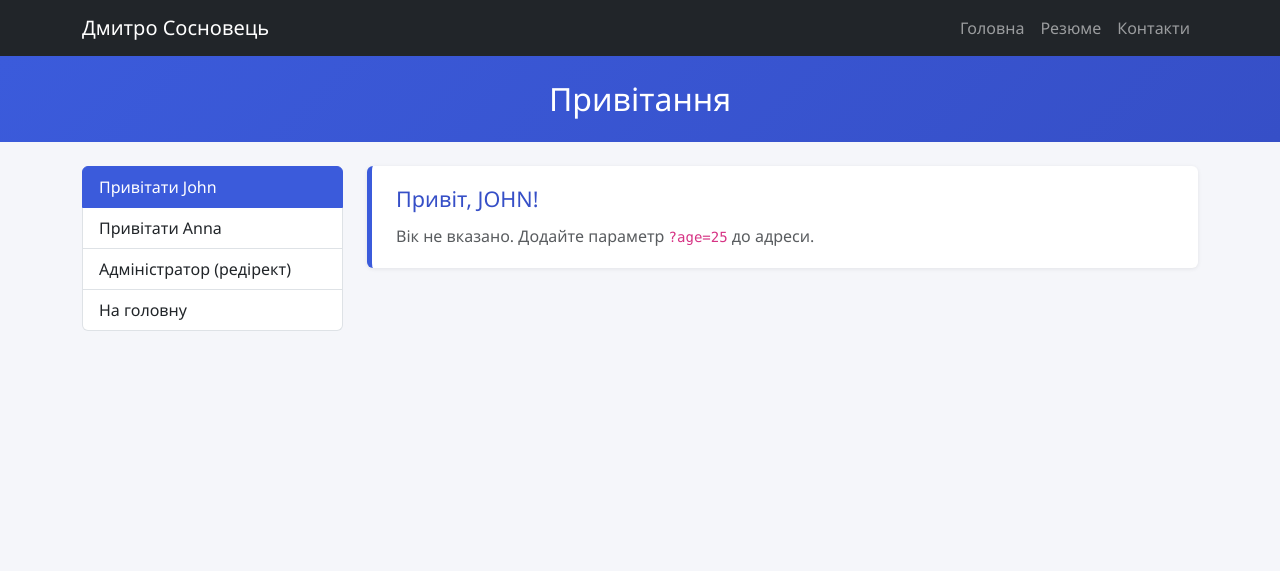
After one commit to dmytrososnovets24-glitch/flask-app-lab, a Flask app: page /users/hi/John in a window 1280 px wide. The commit adds this page. Shown: the top 571 px of the page. Run offline with Flask 3, Linux system fonts and the light colour scheme.

Commit message:
Add users blueprint with greetings and redirect

```diff
--- a/app/__init__.py
+++ b/app/__init__.py
@@ -4,3 +4,6 @@ app = Flask(__name__)
 app.config.from_object('config.Config')
 
 from . import views
+from .users import users_bp
+
+app.register_blueprint(users_bp, url_prefix='/users')
--- a/app/static/css/styles.css
+++ b/app/static/css/styles.css
@@ -56,3 +56,12 @@ body {
         padding: 1rem;
     }
 }
+
+.side-menu .list-group-item.active {
+    background-color: var(--accent);
+    border-color: var(--accent);
+}
+
+.side-menu .list-group-item {
+    transition: background-color 0.15s ease;
+}
--- /dev/null
+++ b/app/users/__init__.py
@@ -0,0 +1,5 @@
+from flask import Blueprint
+
+users_bp = Blueprint('users', __name__, template_folder='templates')
+
+from . import views
--- /dev/null
+++ b/app/users/templates/users/hi.html
@@ -0,0 +1,29 @@
+{% extends 'base.html' %}
+
+{% block content %}
+<div class="row g-4">
+    <aside class="col-md-3">
+        <nav class="list-group side-menu" aria-label="Меню розділу">
+            <a class="list-group-item list-group-item-action active"
+               href="{{ url_for('users.greetings', name='John') }}">Привітати John</a>
+            <a class="list-group-item list-group-item-action"
+               href="{{ url_for('users.greetings', name='Anna', age=21) }}">Привітати Anna</a>
+            <a class="list-group-item list-group-item-action"
+               href="{{ url_for('users.admin') }}">Адміністратор (редірект)</a>
+            <a class="list-group-item list-group-item-action"
+               href="{{ url_for('home') }}">На головну</a>
+        </nav>
+    </aside>
+
+    <section class="col-md-9">
+        <div class="resume-section">
+            <h2>Привіт, {{ name }}!</h2>
+            {% if age is not none %}
+            <p class="lead mb-0">Ваш вік: <strong>{{ age }}</strong></p>
+            {% else %}
+            <p class="text-muted mb-0">Вік не вказано. Додайте параметр <code>?age=25</code> до адреси.</p>
+            {% endif %}
+        </div>
+    </section>
+</div>
+{% endblock %}
--- /dev/null
+++ b/app/users/views.py
@@ -0,0 +1,17 @@
+from flask import redirect, render_template, request, url_for
+
+from . import users_bp
+
+
+@users_bp.route('/hi/<string:name>')  # /users/hi/ivan?age=45
+def greetings(name):
+    name = name.upper()
+    age = request.args.get('age', None, int)
+
+    return render_template('users/hi.html', title='Привітання', name=name, age=age)
+
+
+@users_bp.route('/admin')
+def admin():
+    to_url = url_for('users.greetings', name='administrator', age=45)
+    return redirect(to_url)
```
